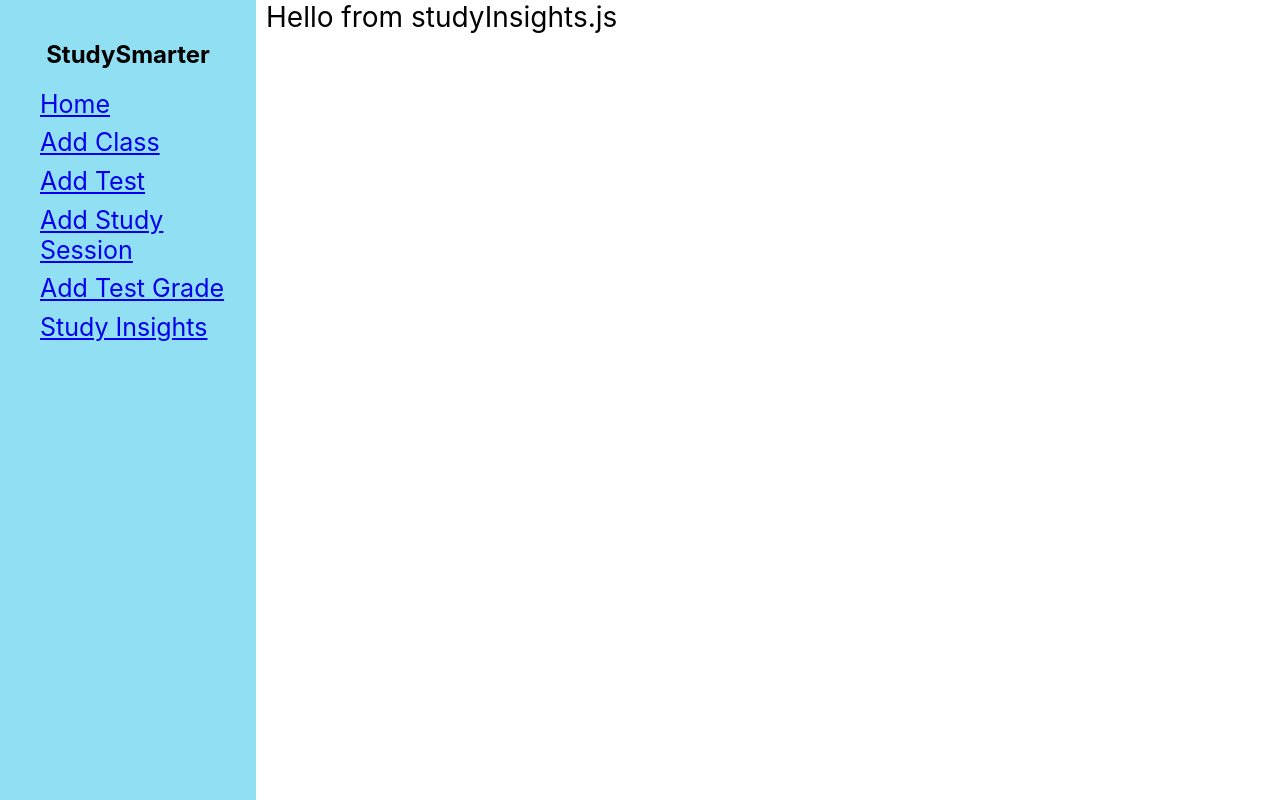
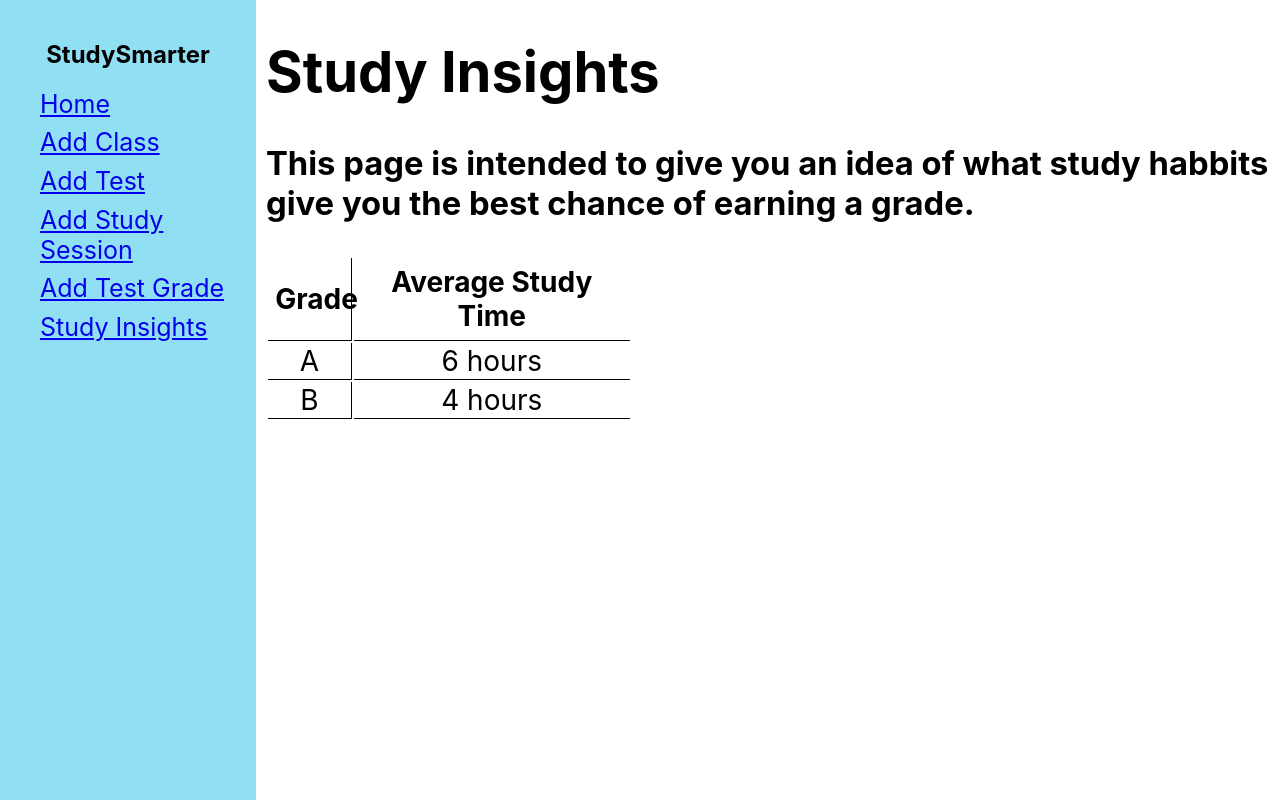
Before and after one commit to cparch/studySmarter, a React (Create React App) app: page /StudyInsights in a window 1280 px wide. Built offline with nearby package versions, Linux system fonts and the light colour scheme.

Commit message:
Add table with css

```diff
--- /dev/null
+++ b/src/Components/StudyInsights/StudyInsights.css
@@ -0,0 +1,12 @@
+.cell {
+  border-right: 1px solid black;
+}
+
+th{
+ padding: 2%
+}
+
+th, td {
+  border-bottom: 1px solid black;
+  text-align: center;
+}
--- a/src/Components/StudyInsights/StudyInsights.js
+++ b/src/Components/StudyInsights/StudyInsights.js
@@ -1,10 +1,45 @@
 import React from 'react';
+import './StudyInsights.css';
 
 const StudyInsights = (props) => {
   return(
     <div>
-      Hello from studyInsights.js
+      <h1>
+        Study Insights
+      </h1>
+
+      <h3>
+        This page is intended to give you an idea of what study habbits give you the best chance of earning a grade.
+      </h3>
+
+      <table id="myTable">
+        <thead>
+          <tr>
+            <th className='cell tableHeader'>Grade</th>
+            <th className='tableHeader'>Average Study Time </th>
+          </tr>
+        </thead>
+        <tbody>
+          <tr>
+            <td className='cell'>A</td>
+            <td>6 hours</td>
+          </tr>
+          <tr>
+            <td className='cell'>B</td>
+            <td>4 hours</td>
+          </tr>
+        </tbody>
+      </table>
+      {/* <div>
+        A: 20 hr
+
+      </div>
+
+      <div>
+        B: 15 hr
+      </div> */}
     </div>
+
   )
 };
 
```
